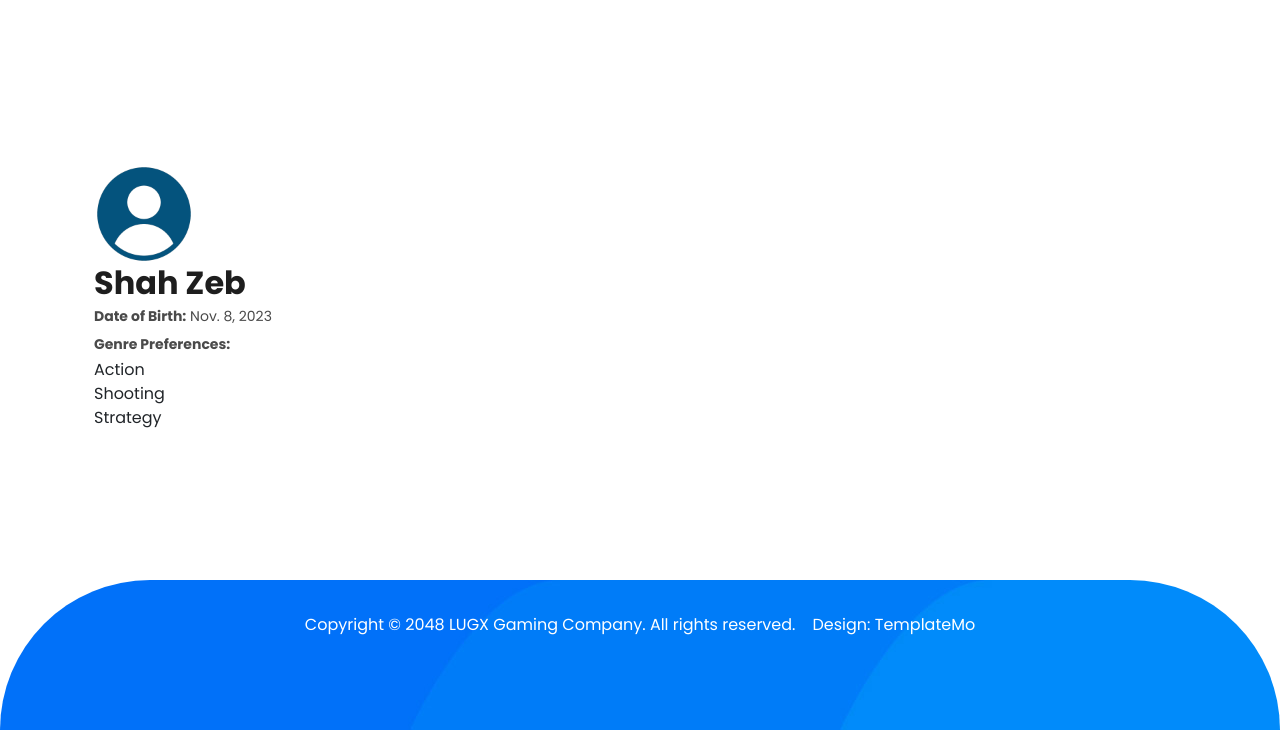
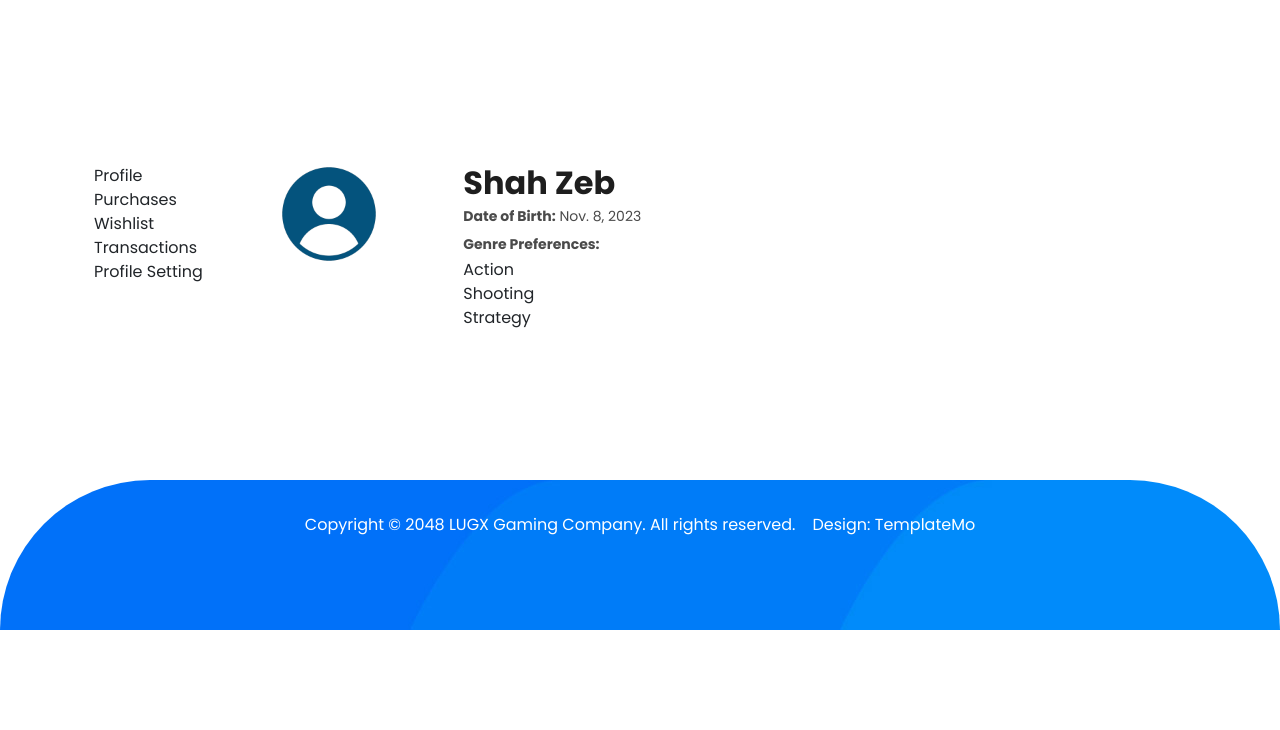
Before and after one commit to ShahZebYousafzai/GamersEdgeStore, a Django app: page /profile/ in a window 1280 px wide. Shown: the part 442-1172 px from the top of the page. After the commit the page ends 1072 px from the top, so only its background shows below. Run offline with Django 4.2, Linux system fonts and the light colour scheme; a user stored in the database is signed in; data comes from the database, SQL or seed files in the repository; some libraries are stand-ins or nearby versions.

Commit message:
Added list

```diff
--- a/user/templates/user/profile.html
+++ b/user/templates/user/profile.html
@@ -17,11 +17,20 @@
 <div class="section">
   <div class="container mt-5 pt-5">
     <div class="container">
-      <div class="row">
-          <div class="col-md-6">
+      <div class="row g-3">
+        <div class="col-md-2">
+          <ul>
+            <li>Profile</li>
+            <li>Purchases</li>
+            <li>Wishlist</li>
+            <li>Transactions</li>
+            <li>Profile Setting</li>
+          </ul>
+        </div>
+          <div class="col-md-2">
             <img src="{% static profile.profile_image.url %}" alt="{{ profile.user.username }}" class="img-fluid" style="height: 100px; width: 100px;">
           </div>
-          <div class="">
+          <div class="col-md-6">
               <h2>{{ profile.display_name }}</h2>
               <p><strong>Date of Birth:</strong> {{ profile.date_of_birth }}</p>
               <p><strong>Genre Preferences:</strong>
```
Also changed, not shown: user/templates/user/update-profile.html (added).
